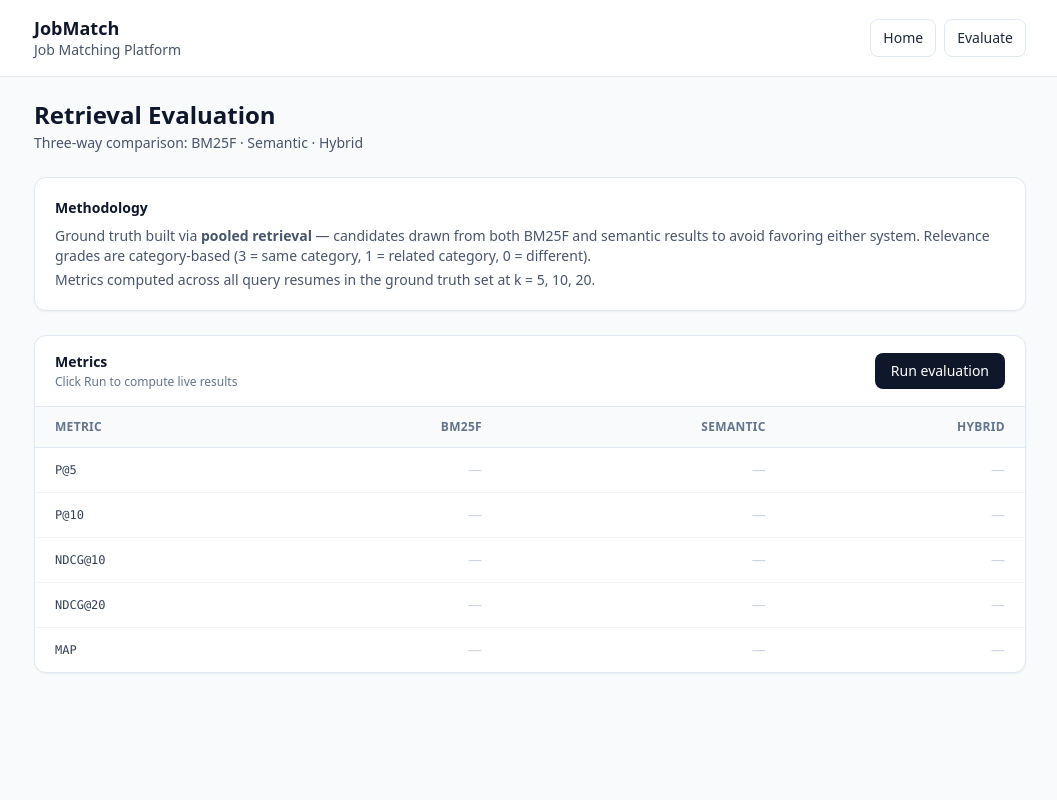
After one commit to camptwright/JobMatch, a Flask app: page /evaluate in a window 1280 px wide. The commit adds this page. Shown: the whole page, without its empty margins (110-1167 px from the left). Run offline with Flask 3, Linux system fonts and the light colour scheme; some libraries are stand-ins or nearby versions.

Commit message:
Ground-truth evaluation built with live comparison

```diff
--- a/app/server.py
+++ b/app/server.py
@@ -2,65 +2,75 @@ import os
 import sys
 import urllib.parse
 
-# Ensure the project root is importable so engine/ can be found
+# Ensure the project root is importable so engine/ and evaluation/ can be found
 _HERE = os.path.dirname(os.path.abspath(__file__))
 _ROOT = os.path.dirname(_HERE)
 if _ROOT not in sys.path:
     sys.path.insert(0, _ROOT)
 
 _INDEX_DIR = os.path.join(_ROOT, "data", "indexes")
+_GT_PATH   = os.path.join(_ROOT, "evaluation", "ground_truth.csv")
 
-from flask import Flask, render_template, request
+from flask import Flask, render_template, request, jsonify
 
-# Indexes are loaded once on first request and reused for all subsequent ones.
-_job_retriever = None
+# ---------------------------------------------------------------------------
+# Index state — loaded once on first request, reused forever.
+# ---------------------------------------------------------------------------
+_job_retriever    = None
 _resume_retriever = None
 _semantic_available = False
-_retrievers_loaded = False
-_load_error = None
+_retrievers_loaded  = False
+_load_error         = None
+
+# Evaluation cache — populated on first /evaluate/run, then served instantly.
+_eval_cache = None
 
 
 def _load_retrievers():
-    global _job_retriever, _resume_retriever, _semantic_available, _retrievers_loaded, _load_error
+    global _job_retriever, _resume_retriever, _semantic_available, \
+           _retrievers_loaded, _load_error
+
     if _retrievers_loaded:
         return
 
-    bm25_jobs_path = os.path.join(_INDEX_DIR, "jobs_bm25f.pkl")
+    bm25_jobs_path    = os.path.join(_INDEX_DIR, "jobs_bm25f.pkl")
     bm25_resumes_path = os.path.join(_INDEX_DIR, "resumes_bm25f.pkl")
 
     if not os.path.exists(bm25_jobs_path) or not os.path.exists(bm25_resumes_path):
         _load_error = (
-            "Indexes not found. Run: python build.py --step index  "
+            "Indexes not found. Run: python build.py --step index "
             "(or python scripts/build_sample_indexes.py for a quick demo build)"
         )
         _retrievers_loaded = True
         return
 
     from engine.bm25f import BM25FIndex
-    job_bm25 = BM25FIndex.load(bm25_jobs_path)
+    job_bm25    = BM25FIndex.load(bm25_jobs_path)
     resume_bm25 = BM25FIndex.load(bm25_resumes_path)
 
     try:
         from engine.semantic import SemanticIndex
         from engine.hybrid import HybridRetriever
-        job_sem = SemanticIndex.load(os.path.join(_INDEX_DIR, "jobs_semantic"))
+        job_sem    = SemanticIndex.load(os.path.join(_INDEX_DIR, "jobs_semantic"))
         resume_sem = SemanticIndex.load(os.path.join(_INDEX_DIR, "resumes_semantic"))
-        _job_retriever = HybridRetriever(job_bm25, job_sem)
+        _job_retriever    = HybridRetriever(job_bm25, job_sem)
         _resume_retriever = HybridRetriever(resume_bm25, resume_sem)
         _semantic_available = True
-    except Exception:
-        # sentence-transformers not installed or semantic indexes missing — BM25F only.
-        _job_retriever = job_bm25
+    except Exception as e:
+        print(f"[jobmatch] Semantic index unavailable, falling back to BM25F: {e}",
+              file=sys.stderr)
+        _job_retriever    = job_bm25
         _resume_retriever = resume_bm25
 
     _retrievers_loaded = True
 
 
+# ---------------------------------------------------------------------------
+# Search helpers
+# ---------------------------------------------------------------------------
+
 def _linkedin_search_url(title: str, company: str = "") -> str:
-    """Build a LinkedIn job search URL from title and company."""
-    query = title
-    if company:
-        query = f"{title} {company}"
+    query = f"{title} {company}".strip() if company else title
     return "https://www.linkedin.com/jobs/search/?" + urllib.parse.urlencode({"keywords": query})
 
 
@@ -70,29 +80,25 @@ def _search_jobs(query: str, top_k: int = 10) -> list:
         raw = _job_retriever.search(query, top_k=top_k, mode="hybrid")
         results = []
         for _, score, m in raw:
-            title = m.get("title", "")
+            title   = m.get("title", "")
             company = m.get("company", "")
             results.append({
-                "title": title,
-                "company": company,
+                "title":    title,
+                "company":  company,
                 "location": m.get("location", ""),
                 "category": m.get("category", ""),
-                "score": round(score, 4),
-                "url": _linkedin_search_url(title, company),
+                "score":    round(score, 4),
+                "url":      _linkedin_search_url(title, company),
             })
         return results
 
     raw = _job_retriever.search(query, top_k=top_k)
     results = []
     for doc_id, score in raw:
-        m = _job_retriever.get_doc(doc_id)
-        title = m.get("title", "")
+        m       = _job_retriever.get_doc(doc_id)
+        title   = m.get("title", "")
         company = m.get("company", "")
-        results.append({
-            **m,
-            "score": round(score, 4),
-            "url": _linkedin_search_url(title, company),
-        })
+        results.append({**m, "score": round(score, 4), "url": _linkedin_search_url(title, company)})
     return results
 
 
@@ -101,23 +107,15 @@ def _search_resumes(query: str, top_k: int = 10) -> list:
     if _semantic_available:
         raw = _resume_retriever.search(query, top_k=top_k, mode="hybrid")
         return [
-            {
-                "category": m.get("category", ""),
-                "text": m.get("text", ""),
-                "score": round(score, 4),
-            }
+            {"category": m.get("category", ""), "text": m.get("text", ""), "score": round(score, 4)}
             for _, score, m in raw
         ]
 
     raw = _resume_retriever.search(query, top_k=top_k)
-    return [
-        {**_resume_retriever.get_doc(doc_id), "score": round(score, 4)}
-        for doc_id, score in raw
-    ]
+    return [{**_resume_retriever.get_doc(doc_id), "score": round(score, 4)} for doc_id, score in raw]
 
 
 def _get_query_text() -> str:
-    """Return query text from the textarea or an uploaded PDF."""
     text = (request.form.get("text") or "").strip()
     if not text:
         pdf_file = request.files.get("pdf")
@@ -135,17 +133,99 @@ def _extract_pdf_text(pdf_file) -> str:
         return ""
 
 
+# ---------------------------------------------------------------------------
+# Evaluation
+# ---------------------------------------------------------------------------
+
+def _run_evaluation():
+    """Run three-way BM25F / Semantic / Hybrid evaluation against ground_truth.csv.
+
+    Query texts are pulled from the resume BM25F index metadata (stored there at
+    index-build time), so no processed CSVs are needed at runtime.
+
+    Results are cached in _eval_cache after the first run.
+    """
+    global _eval_cache
+    if _eval_cache is not None:
+        return _eval_cache
+
+    _load_retrievers()
+    if _load_error:
+        raise RuntimeError(_load_error)
+
+    if not os.path.exists(_GT_PATH):
+        raise RuntimeError(
+            "Ground truth file not found. "
+            "Run: python evaluation/generate_ground_truth.py --api category"
+        )
+
+    from evaluation.evaluate import load_ground_truth, evaluate_retrieval
+
+    rel_map, _ = load_ground_truth(_GT_PATH)
+
+    # Pull resume text from the BM25F resume index (stored as 'text' metadata).
+    resume_idx = _resume_retriever.bm25f if _semantic_available else _resume_retriever
+    queries = {qid: resume_idx.get_doc(qid).get("text", "") for qid in rel_map}
+    queries = {qid: text for qid, text in queries.items() if text}
+
+    if not queries:
+        raise RuntimeError(
+            "No query texts found in resume index. "
+            "Rebuild indexes: python build.py --step index"
+        )
+
+    k_values = [5, 10, 20]
+
+    def _bm25f_fn(q):
+        idx = _job_retriever.bm25f if _semantic_available else _job_retriever
+        return idx.search(q, top_k=50)
+
+    def _semantic_fn(q):
+        return _job_retriever.semantic.search(q, top_k=50)
+
+    def _hybrid_fn(q):
+        return _job_retriever.search(q, top_k=50, mode="hybrid", return_metadata=False)
+
+    modes = {"BM25F": _bm25f_fn}
+    if _semantic_available:
+        modes["Semantic"] = _semantic_fn
+        modes["Hybrid"]   = _hybrid_fn
+
+    out_modes = {}
+    for name, fn in modes.items():
+        res = evaluate_retrieval(_GT_PATH, fn, queries, k_values=k_values)
+        out_modes[name] = res["aggregate"]
+
+    _eval_cache = {
+        "modes":       out_modes,
+        "num_queries": len(queries),
+        "k_values":    k_values,
+    }
+    return _eval_cache
+
+
+# ---------------------------------------------------------------------------
+# Flask app
+# ---------------------------------------------------------------------------
+
 def create_app() -> Flask:
     app = Flask(
         __name__,
         template_folder=os.path.join(_HERE, "templates"),
-        static_folder=os.path.join(_HERE, "static"),
+        static_folder=None,
     )
 
+    # ── Health check ────────────────────────────────────────────────────────
+    @app.get("/health")
+    def health():
+        return {"status": "ok"}, 200
+
+    # ── Home ────────────────────────────────────────────────────────────────
     @app.get("/")
     def index():
         return render_template("index.html")
 
+    # ── Match: resume → jobs ─────────────────────────────────────────────────
     @app.post("/match/jobs")
     def match_jobs():
         _load_retrievers()
@@ -154,20 +234,13 @@ def create_app() -> Flask:
 
         query = _get_query_text()
         if not query:
-            return render_template(
-                "results.html",
-                title="Jobs matched to resume",
-                results=[],
-                result_type="jobs",
-            )
-        results = _search_jobs(query)
-        return render_template(
-            "results.html",
-            title="Jobs matched to resume",
-            results=results,
-            result_type="jobs",
-        )
+            return render_template("results.html", title="Jobs matched to resume",
+                                   results=[], result_type="jobs")
 
+        return render_template("results.html", title="Jobs matched to resume",
+                               results=_search_jobs(query), result_type="jobs")
+
+    # ── Match: job → resumes ─────────────────────────────────────────────────
     @app.post("/match/resumes")
     def match_resumes():
         _load_retrievers()
@@ -176,19 +249,25 @@ def create_app() -> Flask:
 
         query = _get_query_text()
         if not query:
-            return render_template(
-                "results.html",
-                title="Resumes matched to job",
-                results=[],
-                result_type="resumes",
-            )
-        results = _search_resumes(query)
-        return render_template(
-            "results.html",
-            title="Resumes matched to job",
-            results=results,
-            result_type="resumes",
-        )
+            return render_template("results.html", title="Resumes matched to job",
+                                   results=[], result_type="resumes")
+
+        return render_template("results.html", title="Resumes matched to job",
+                               results=_search_resumes(query), result_type="resumes")
+
+    # ── Evaluate: page ───────────────────────────────────────────────────────
+    @app.get("/evaluate")
+    def evaluate_page():
+        return render_template("evaluate.html", results=_eval_cache)
+
+    # ── Evaluate: run (POST, returns JSON) ───────────────────────────────────
+    @app.post("/evaluate/run")
+    def evaluate_run():
+        try:
+            results = _run_evaluation()
+            return jsonify({"ok": True, "results": results})
+        except Exception as e:
+            return jsonify({"ok": False, "error": str(e)}), 500
 
     return app
 
--- a/app/templates/base.html
+++ b/app/templates/base.html
@@ -20,6 +20,12 @@
           >
             Home
           </a>
+          <a
+            href="/evaluate"
+            class="inline-flex items-center rounded-lg border border-slate-200 bg-white px-3 py-2 text-sm text-slate-800 hover:bg-slate-50"
+          >
+            Evaluate
+          </a>
         </nav>
       </div>
     </header>
--- /dev/null
+++ b/app/templates/evaluate.html
@@ -0,0 +1,212 @@
+{% extends "base.html" %}
+
+{% block title %}JobMatch | Evaluation{% endblock %}
+
+{% block content %}
+  <div class="mb-6">
+    <div class="text-2xl font-semibold leading-7 text-slate-900">Retrieval Evaluation</div>
+    <div class="mt-1 text-sm text-slate-600">
+      Three-way comparison: BM25F &middot; Semantic &middot; Hybrid
+    </div>
+  </div>
+
+  {# ── Methodology card ─────────────────────────────────────────────────── #}
+  <div class="mb-6 rounded-xl border border-slate-200 bg-white p-5 shadow-sm">
+    <div class="text-sm font-semibold text-slate-900 mb-2">Methodology</div>
+    <div class="text-sm text-slate-600 space-y-1">
+      <p>Ground truth built via <strong>pooled retrieval</strong> — candidates drawn from both BM25F and semantic results to avoid favoring either system. Relevance grades are category-based (3 = same category, 1 = related category, 0 = different).</p>
+      <p class="mt-2">Metrics computed across all query resumes in the ground truth set at k = 5, 10, 20.</p>
+    </div>
+  </div>
+
+  {# ── Results section ──────────────────────────────────────────────────── #}
+  <div class="rounded-xl border border-slate-200 bg-white shadow-sm overflow-hidden">
+    <div class="flex items-center justify-between px-5 py-4 border-b border-slate-200">
+      <div>
+        <div class="text-sm font-semibold text-slate-900">Metrics</div>
+        <div id="subtitle" class="text-xs text-slate-500 mt-0.5">
+          {% if results %}
+            {{ results.num_queries }} queries evaluated
+          {% else %}
+            Click Run to compute live results
+          {% endif %}
+        </div>
+      </div>
+      <button
+        id="run-btn"
+        onclick="runEvaluation()"
+        class="inline-flex items-center gap-2 rounded-lg bg-slate-900 px-4 py-2 text-sm font-medium text-white hover:bg-slate-800 disabled:opacity-50"
+        {% if results %}disabled{% endif %}
+      >
+        {% if results %}
+          <svg class="h-4 w-4" fill="none" viewBox="0 0 24 24" stroke="currentColor"><path stroke-linecap="round" stroke-linejoin="round" stroke-width="2" d="M5 13l4 4L19 7"/></svg>
+          Results loaded
+        {% else %}
+          Run evaluation
+        {% endif %}
+      </button>
+    </div>
+
+    {# ── Table ─────────────────────────────────────────────────────────── #}
+    <div class="overflow-x-auto">
+      <table class="w-full text-sm" id="metrics-table">
+        <thead>
+          <tr class="border-b border-slate-200 bg-slate-50">
+            <th class="px-5 py-3 text-left text-xs font-semibold text-slate-500 uppercase tracking-wide">
+              Metric
+            </th>
+            {# Column headers: filled by JS or Jinja depending on data source #}
+            {% if results %}
+              {% for mode in results.modes %}
+                <th class="px-5 py-3 text-right text-xs font-semibold text-slate-500 uppercase tracking-wide">
+                  {{ mode }}
+                </th>
+              {% endfor %}
+            {% else %}
+              <th class="px-5 py-3 text-right text-xs font-semibold text-slate-500 uppercase tracking-wide">BM25F</th>
+              <th class="px-5 py-3 text-right text-xs font-semibold text-slate-500 uppercase tracking-wide">Semantic</th>
+              <th class="px-5 py-3 text-right text-xs font-semibold text-slate-500 uppercase tracking-wide">Hybrid</th>
+            {% endif %}
+          </tr>
+        </thead>
+        <tbody id="metrics-body">
+          {% set metric_rows = [
+            ('P@5',     'mean_P@5'),
+            ('P@10',    'mean_P@10'),
+            ('NDCG@10', 'mean_NDCG@10'),
+            ('NDCG@20', 'mean_NDCG@20'),
+            ('MAP',     'MAP'),
+          ] %}
+
+          {% if results %}
+            {% for label, key in metric_rows %}
+              {% set row_vals = [] %}
+              {% for mode, agg in results.modes.items() %}
+                {% set _ = row_vals.append(agg.get(key, 0)) %}
+              {% endfor %}
+              {% set best = row_vals | max %}
+              <tr class="border-b border-slate-100 last:border-0 hover:bg-slate-50">
+                <td class="px-5 py-3 font-mono text-xs text-slate-700">{{ label }}</td>
+                {% for mode, agg in results.modes.items() %}
+                  {% set val = agg.get(key, 0) %}
+                  <td class="px-5 py-3 text-right tabular-nums
+                    {% if val == best %} font-bold text-slate-900 {% else %} text-slate-600 {% endif %}">
+                    {{ "%.3f" | format(val) }}
+                  </td>
+                {% endfor %}
+              </tr>
+            {% endfor %}
+          {% else %}
+            {# Placeholder rows shown before evaluation runs #}
+            {% for label, _ in metric_rows %}
+              <tr class="border-b border-slate-100 last:border-0">
+                <td class="px-5 py-3 font-mono text-xs text-slate-700">{{ label }}</td>
+                <td class="px-5 py-3 text-right text-slate-300">—</td>
+                <td class="px-5 py-3 text-right text-slate-300">—</td>
+                <td class="px-5 py-3 text-right text-slate-300">—</td>
+              </tr>
+            {% endfor %}
+          {% endif %}
+        </tbody>
+      </table>
+    </div>
+
+    {# ── Error / loading state ─────────────────────────────────────────── #}
+    <div id="eval-status" class="hidden px-5 py-4 border-t border-slate-200 text-sm"></div>
+  </div>
+
+  <script>
+    const METRIC_ROWS = [
+      ['P@5',     'mean_P@5'],
+      ['P@10',    'mean_P@10'],
+      ['NDCG@10', 'mean_NDCG@10'],
+      ['NDCG@20', 'mean_NDCG@20'],
+      ['MAP',     'MAP'],
+    ];
+
+    async function runEvaluation() {
+      const btn      = document.getElementById('run-btn');
+      const status   = document.getElementById('eval-status');
+      const subtitle = document.getElementById('subtitle');
+
+      btn.disabled = true;
+      btn.innerHTML = `
+        <svg class="animate-spin h-4 w-4 text-white" xmlns="http://www.w3.org/2000/svg" fill="none" viewBox="0 0 24 24">
+          <circle class="opacity-25" cx="12" cy="12" r="10" stroke="currentColor" stroke-width="4"></circle>
+          <path class="opacity-75" fill="currentColor" d="M4 12a8 8 0 018-8v8H4z"></path>
+        </svg>
+        Running&hellip;`;
+      status.className = 'px-5 py-4 border-t border-slate-200 text-sm text-slate-500';
+      status.textContent = 'Computing metrics across all three retrieval modes — this takes 10–20 seconds…';
+
+      try {
+        const resp = await fetch('/evaluate/run', { method: 'POST' });
+        const data = await resp.json();
+
+        if (!data.ok) {
+          status.className = 'px-5 py-4 border-t border-slate-200 text-sm text-red-600';
+          status.textContent = 'Error: ' + data.error;
+          btn.disabled = false;
+          btn.textContent = 'Retry';
+          return;
+        }
+
+        renderTable(data.results);
+        subtitle.textContent = data.results.num_queries + ' queries evaluated';
+        status.className = 'hidden';
+        btn.innerHTML = `
+          <svg class="h-4 w-4" fill="none" viewBox="0 0 24 24" stroke="currentColor">
+            <path stroke-linecap="round" stroke-linejoin="round" stroke-width="2" d="M5 13l4 4L19 7"/>
+          </svg>
+          Results loaded`;
+
+      } catch (err) {
+        status.className = 'px-5 py-4 border-t border-slate-200 text-sm text-red-600';
+        status.textContent = 'Request failed: ' + err.message;
+        btn.disabled = false;
+        btn.textContent = 'Retry';
+      }
+    }
+
+    function renderTable(results) {
+      const modes   = Object.keys(results.modes);
+      const tbody   = document.getElementById('metrics-body');
+      const thead   = document.querySelector('#metrics-table thead tr');
+
+      // Rebuild header columns
+      while (thead.children.length > 1) thead.removeChild(thead.lastChild);
+      modes.forEach(mode => {
+        const th = document.createElement('th');
+        th.className = 'px-5 py-3 text-right text-xs font-semibold text-slate-500 uppercase tracking-wide';
+        th.textContent = mode;
+        thead.appendChild(th);
+      });
+
+      // Rebuild body rows
+      tbody.innerHTML = '';
+      METRIC_ROWS.forEach(([label, key]) => {
+        const vals = modes.map(m => results.modes[m][key] || 0);
+        const best = Math.max(...vals);
+
+        const tr = document.createElement('tr');
+        tr.className = 'border-b border-slate-100 last:border-0 hover:bg-slate-50';
+
+        const tdLabel = document.createElement('td');
+        tdLabel.className = 'px-5 py-3 font-mono text-xs text-slate-700';
+        tdLabel.textContent = label;
+        tr.appendChild(tdLabel);
+
+        vals.forEach(val => {
+          const td = document.createElement('td');
+          const isBest = Math.abs(val - best) < 1e-9;
+          td.className = 'px-5 py-3 text-right tabular-nums ' +
+            (isBest ? 'font-bold text-slate-900' : 'text-slate-600');
+          td.textContent = val.toFixed(3);
+          tr.appendChild(td);
+        });
+
+        tbody.appendChild(tr);
+      });
+    }
+  </script>
+{% endblock %}
```
Also changed, not shown: fly.toml (+7 -2 lines), nixpacks.toml (added, +15 -0 lines), evaluation/ground_truth.csv (added), 2 other files.
